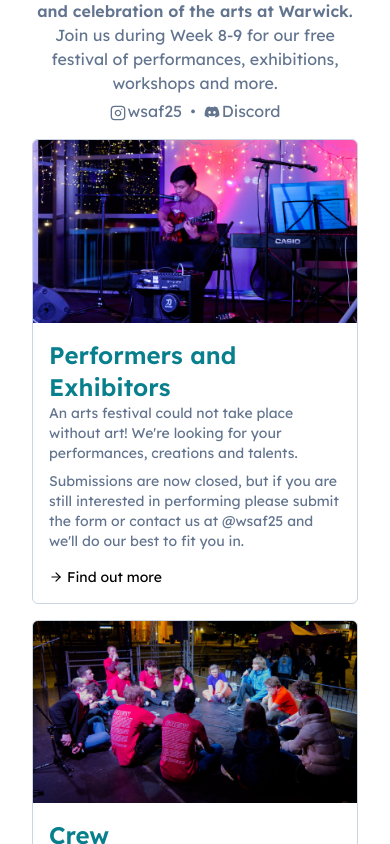
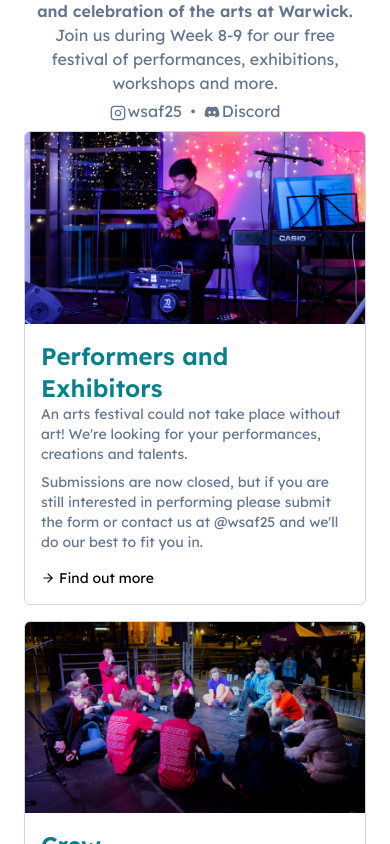
Before and after one commit to WarwickStudentArtsFestival/wsaf25-website, a Next.js app: page / in a window 390 px wide. Shown: the part 1020-1864 px from the top of the page. Built offline with nearby package versions, Linux system fonts and the light colour scheme.

Commit message:
tweak mobile padding

```diff
--- a/src/app/(home)/components/about.tsx
+++ b/src/app/(home)/components/about.tsx
@@ -89,7 +89,7 @@ export default function About() {
       </div>
 
       {/* <HighlightedHeading text="Can I get involved?" /> */}
-      <div className="flex flex-col md:flex-row gap-4 p-4 justify-center text-left text-sm">
+      <div className="flex flex-col md:flex-row gap-4 p-2 justify-center text-left text-sm">
         {cards.map((card, index) => (
           <InfoCard key={index} {...card} />
         ))}
```
